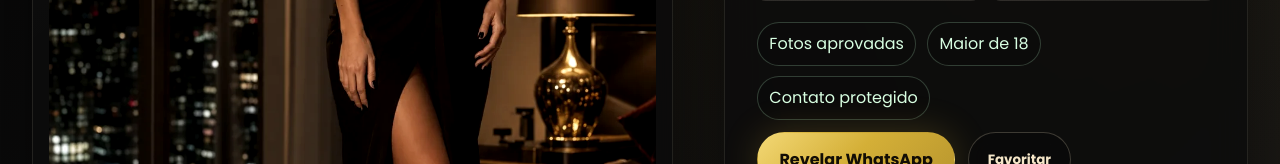
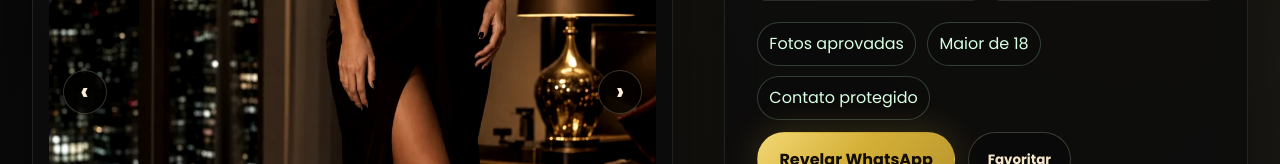
Before and after one commit to malive-digital/delirio-prive, a Next.js app: page /perfil in a window 1280 px wide. Shown: the part 573-737 px from the top of the page. Built offline with nearby package versions, Linux system fonts and the light colour scheme.

Commit message:
Ajusta imagens galerias e botoes de planos

```diff
--- a/public/script.js
+++ b/public/script.js
@@ -501,15 +501,19 @@ const galleryMain = document.querySelector("#profile-gallery-main");
 const galleryThumbs = document.querySelectorAll(".gallery-thumb[data-media]");
 const mediaCounter = document.querySelector(".media-counter");
 const galleryZoom = document.querySelector(".gallery-zoom");
+const galleryPrev = document.querySelector(".gallery-nav--prev");
+const galleryNext = document.querySelector(".gallery-nav--next");
 const imageLightbox = document.querySelector("#image-lightbox");
 const lightboxImage = imageLightbox?.querySelector("img");
 const lightboxClose = imageLightbox?.querySelector(".image-lightbox__close");
 
-galleryThumbs.forEach((thumb, index) => {
-  thumb.addEventListener("click", () => {
-    if (!galleryMain) {
+function setGalleryIndex(index) {
+  if (!galleryMain || !galleryThumbs.length) {
     return;
   }
+
+  const normalizedIndex = (index + galleryThumbs.length) % galleryThumbs.length;
+  const thumb = galleryThumbs[normalizedIndex];
 
   galleryThumbs.forEach((item) => item.classList.remove("is-active"));
   thumb.classList.add("is-active");
@@ -517,9 +521,22 @@ galleryThumbs.forEach((thumb, index) => {
   galleryMain.alt = thumb.dataset.alt || "MÃ­dia do perfil";
 
   if (mediaCounter) {
-      mediaCounter.textContent = `${index + 1} / ${galleryThumbs.length}`;
+    mediaCounter.textContent = `${normalizedIndex + 1} / ${galleryThumbs.length}`;
   }
+}
+
+galleryThumbs.forEach((thumb, index) => {
+  thumb.addEventListener("click", () => setGalleryIndex(index));
 });
+
+galleryPrev?.addEventListener("click", () => {
+  const currentIndex = Array.from(galleryThumbs).findIndex((thumb) => thumb.classList.contains("is-active"));
+  setGalleryIndex(currentIndex - 1);
+});
+
+galleryNext?.addEventListener("click", () => {
+  const currentIndex = Array.from(galleryThumbs).findIndex((thumb) => thumb.classList.contains("is-active"));
+  setGalleryIndex(currentIndex + 1);
 });
 
 function closeLightbox() {
--- a/src/app/cobranca/page.tsx
+++ b/src/app/cobranca/page.tsx
@@ -15,7 +15,7 @@ export default function Cobranca() {
       badge: null,
       features: ["Perfil listado", "Baixa visibilidade"],
       buttonLabel: "Pagar Básico",
-      buttonClass: "button--muted",
+      buttonClass: "button--primary",
     },
     {
       name: "Premium",
@@ -23,7 +23,7 @@ export default function Cobranca() {
       badge: null,
       features: ["Perfil em destaque", "Mais visualizações", "Prioridade na busca"],
       buttonLabel: "Pagar Premium",
-      buttonClass: "button--muted",
+      buttonClass: "button--primary",
     },
     {
       name: "Top Privê",
@@ -96,6 +96,7 @@ export default function Cobranca() {
                 href={planHref(plan.name)}
                 className={`button ${plan.buttonClass} plan__button`}
                 style={{ width: "100%", padding: "1rem", fontSize: "1.1rem" }}
+                onClick={(event) => event.stopPropagation()}
               >
                 {plan.buttonLabel}
               </Link>
--- a/src/app/globals.css
+++ b/src/app/globals.css
@@ -1563,8 +1563,9 @@ body.is-switching-category .explore {
   background:
     linear-gradient(180deg, transparent, rgba(10, 10, 10, 0.82)),
     var(--profile-art);
-  background-size: cover;
-  background-position: center;
+  background-size: cover, contain;
+  background-position: center, center top;
+  background-repeat: no-repeat;
   transition: transform 380ms ease;
 }
 
@@ -1578,7 +1579,7 @@ body.is-switching-category .explore {
 }
 
 .profile-card:hover .profile-card__media {
-  transform: scale(1.035);
+  transform: none;
 }
 
 .profile-card__media--one {
@@ -1969,9 +1970,45 @@ body.is-switching-category .explore {
   height: 100%;
   min-height: inherit;
   display: block;
-  object-fit: cover;
+  object-fit: contain;
   object-position: center top;
   filter: saturate(0.95) contrast(1.05);
+}
+
+.gallery-nav {
+  position: absolute;
+  top: 50%;
+  z-index: 3;
+  width: 2.75rem;
+  height: 2.75rem;
+  display: inline-grid;
+  place-items: center;
+  border: 1px solid rgba(245, 230, 200, 0.22);
+  border-radius: 999px;
+  background: rgba(10, 10, 10, 0.68);
+  color: var(--champagne);
+  font-size: 1.6rem;
+  font-weight: 800;
+  line-height: 1;
+  cursor: pointer;
+  transform: translateY(-50%);
+  backdrop-filter: blur(14px);
+  transition: border-color 180ms ease, color 180ms ease, background 180ms ease;
+}
+
+.gallery-nav:hover,
+.gallery-nav:focus-visible {
+  border-color: rgba(212, 175, 55, 0.72);
+  background: rgba(212, 175, 55, 0.16);
+  color: var(--gold-primary);
+}
+
+.gallery-nav--prev {
+  left: 0.85rem;
+}
+
+.gallery-nav--next {
+  right: 0.85rem;
 }
 
 .approval-badge,
@@ -2026,7 +2063,7 @@ body.is-switching-category .explore {
   width: 100%;
   height: 100%;
   display: block;
-  object-fit: cover;
+  object-fit: contain;
   object-position: center top;
   transition: transform 180ms ease, filter 180ms ease;
 }
--- a/src/app/perfil-masculino/page.tsx
+++ b/src/app/perfil-masculino/page.tsx
@@ -15,6 +15,8 @@ export default function Page() {
               <button className="gallery-zoom" type="button" aria-label="Ampliar mÃ­dia selecionada">
                 <img id="profile-gallery-main" src="assets/profile-hero.webp" alt="Foto principal de Rafael Prado" />
               </button>
+              <button className="gallery-nav gallery-nav--prev" type="button" aria-label="Foto anterior">‹</button>
+              <button className="gallery-nav gallery-nav--next" type="button" aria-label="Próxima foto">›</button>
               <span className="approval-badge">Verificado</span>
               <span className="media-counter">1 / 6</span>
             </div>
--- a/src/app/perfil-trans/page.tsx
+++ b/src/app/perfil-trans/page.tsx
@@ -15,6 +15,8 @@ export default function Page() {
               <button className="gallery-zoom" type="button" aria-label="Ampliar mÃ­dia selecionada">
                 <img id="profile-gallery-main" src="assets/profile-hero.webp" alt="Foto principal de Luna ValenÃ§a" />
               </button>
+              <button className="gallery-nav gallery-nav--prev" type="button" aria-label="Foto anterior">‹</button>
+              <button className="gallery-nav gallery-nav--next" type="button" aria-label="Próxima foto">›</button>
               <span className="approval-badge">Verificado</span>
               <span className="media-counter">1 / 6</span>
             </div>
--- a/src/app/perfil/page.tsx
+++ b/src/app/perfil/page.tsx
@@ -86,6 +86,8 @@ export default function Perfil() {
                 <button className="gallery-zoom" type="button" aria-label="Ampliar imagem selecionada">
                   <img id="profile-gallery-main" src="/assets/profile-hero.webp" alt="Foto principal de Isadora Monteiro" />
                 </button>
+                <button className="gallery-nav gallery-nav--prev" type="button" aria-label="Foto anterior">‹</button>
+                <button className="gallery-nav gallery-nav--next" type="button" aria-label="Próxima foto">›</button>
                 <span className="approval-badge">Verificado</span>
                 <span className="media-counter">1 / 6</span>
               </div>
--- a/src/app/planos/page.tsx
+++ b/src/app/planos/page.tsx
@@ -15,7 +15,7 @@ export default function Cobranca() {
       badge: null,
       features: ["Perfil listado", "Baixa visibilidade"],
       buttonLabel: "Cadastrar Básico",
-      buttonClass: "button--muted",
+      buttonClass: "button--primary",
     },
     {
       name: "Premium",
@@ -23,7 +23,7 @@ export default function Cobranca() {
       badge: null,
       features: ["Perfil em destaque", "Mais visualizações", "Prioridade na busca"],
       buttonLabel: "Cadastrar Premium",
-      buttonClass: "button--muted",
+      buttonClass: "button--primary",
     },
     {
       name: "Top Privê",
@@ -92,7 +92,7 @@ export default function Cobranca() {
                   <li key={idx} style={{ marginBottom: "0.8rem", fontSize: "1.05rem" }}>{feat}</li>
                 ))}
               </ul>
-              <Link href={planHref(plan.name)} className={`button ${plan.buttonClass} plan__button`} style={{ width: "100%", padding: "1rem", fontSize: "1.1rem" }}>
+              <Link href={planHref(plan.name)} className={`button ${plan.buttonClass} plan__button`} style={{ width: "100%", padding: "1rem", fontSize: "1.1rem" }} onClick={(event) => event.stopPropagation()}>
                 {plan.buttonLabel}
               </Link>
             </article>
```
Lines whose indentation alone changed are shown as unchanged.
